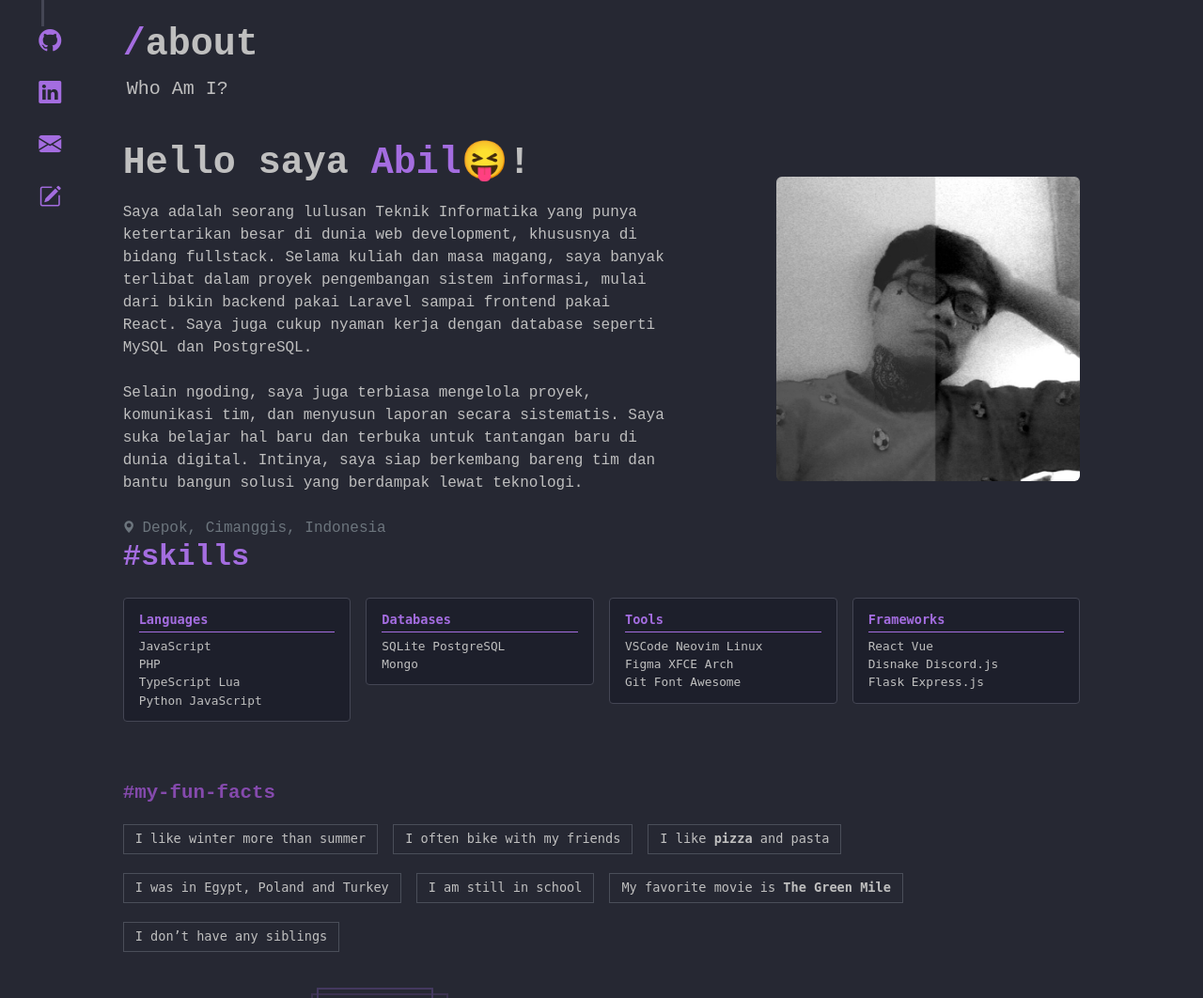
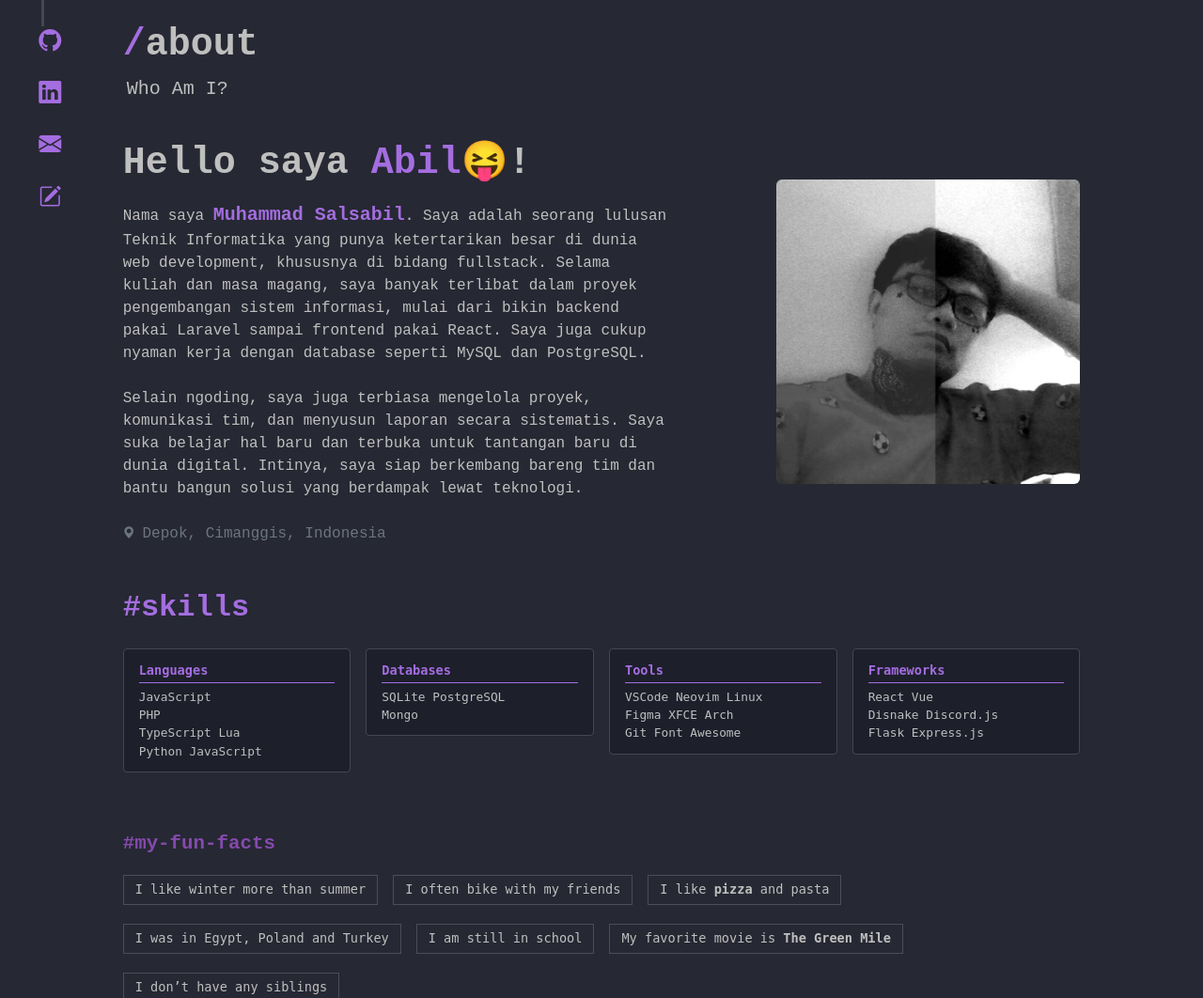
Before and after one commit to abil0321/FullstackDev_Dumbways.id-Batch32_Muhammad-Salsabil, a Node server app: page /about in a window 1280 px wide. Shown: the part 102-1164 px from the top of the page at 94% size. Run offline with Node 20, Linux system fonts and the light colour scheme.

Commit message:
fix: data portfolio

```diff
--- a/src/views/about.hbs
+++ b/src/views/about.hbs
@@ -138,7 +138,7 @@
                   <!-- dan <span class="text-purple">administrator</span> -->
                 </h1>
                 <p class="text-muted-custom mb-4">
-                  Saya adalah seorang lulusan Teknik Informatika yang punya
+                  Nama saya <span class="text-purple fs-5">Muhammad Salsabil</span>. Saya adalah seorang lulusan Teknik Informatika yang punya
                   ketertarikan besar di dunia web development, khususnya di
                   bidang fullstack. Selama kuliah dan masa magang, saya banyak
                   terlibat dalam proyek pengembangan sistem informasi, mulai
@@ -181,7 +181,7 @@
               </figure>
             </div>
             <!-- Skills Section -->
-            <section id="skills" class="mb-5">
+            <section id="skills" class="my-5">
               <h2 class="text-purple fw-bold mb-4">#skills</h2>
               <div class="row g-3">
                 <div class="col-md-3">
--- a/src/views/index.hbs
+++ b/src/views/index.hbs
@@ -145,7 +145,7 @@
           <section id="works" class="mb-5">
             <div class="d-flex justify-content-between align-items-center mb-3">
               <h2 class="text-purple fw-bold">#projects</h2>
-              <a href="#" class="text-muted-custom small text-decoration-none">View all &rarr;</a>
+              <a href="/projects" class="text-muted-custom small text-decoration-none">View all &rarr;</a>
             </div>
             <div class="row g-3">
               <!-- Project 1 -->
@@ -245,7 +245,7 @@
                   dunia digital. Intinya, saya siap berkembang bareng tim dan
                   bantu bangun solusi yang berdampak lewat teknologi.
                 </p>
-                <a href="about.html" class="btn btn-outline-purple">
+                <a href="/about" class="btn btn-outline-purple">
                   Read more &rarr;
                 </a>
               </article>
```
Also changed, not shown: src/assets/img/upload_image1753972323780.png (added), src/assets/img/upload_image1753972435008.png (added), src/assets/img/upload_image1753972523424.png (added).
